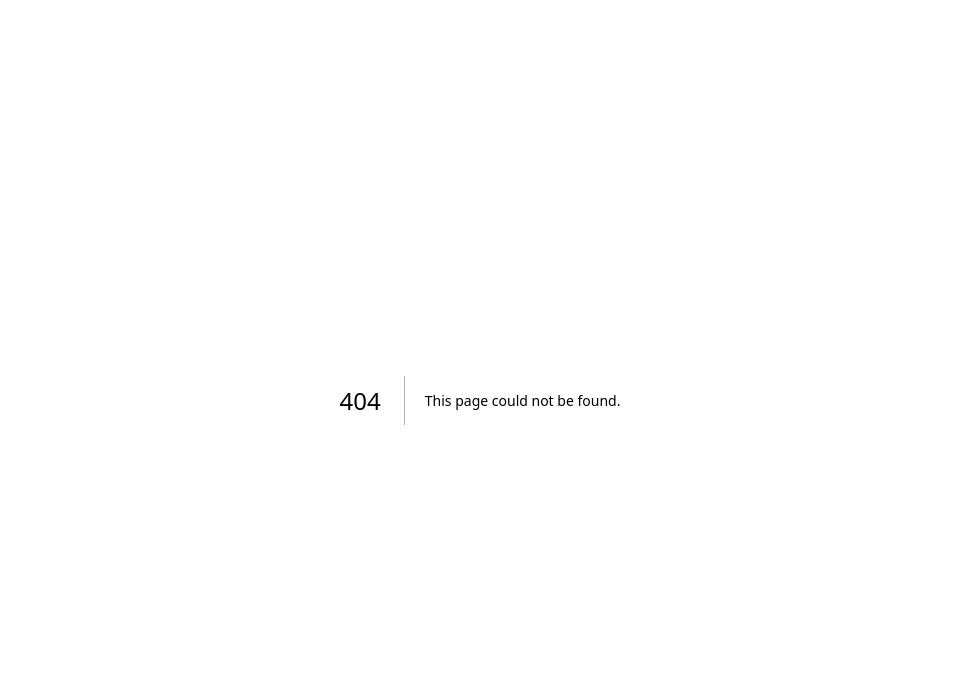
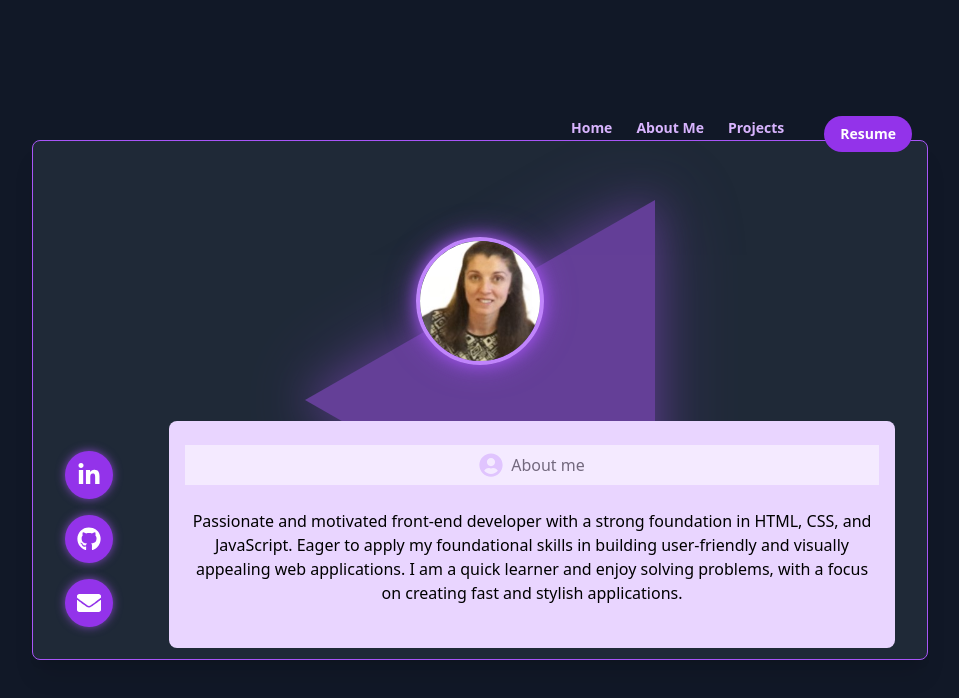
Before and after one commit to JuliaFS/my-portfolio, a Next.js app: page /about in a window 1280 px wide. Before the commit this address had no page. Shown: the top 698 px of the page, without its empty margins (160-1119 px from the left). Built offline with nearby package versions, Linux system fonts and the light colour scheme.

Commit message:
add about section

```diff
--- a/components/HeroSection/HeroSection.tsx
+++ b/components/HeroSection/HeroSection.tsx
@@ -17,7 +17,6 @@ import DrugTrail from "../DrugTrail";
 export default function HeroSection() {
   return (
     <div className="relative min-h-screen bg-gray-900 flex flex-col items-center justify-around p-4">
-
       {/* ✅ Wrapper for positioning the navigation relative to the box */}
       <div className="relative w-full max-w-4xl">
         {/* ✅ Navigation - visually over the top-right of the box */}
@@ -26,11 +25,14 @@ export default function HeroSection() {
         </div>
 
         {/* ✅ Main rectangle box */}
-        <div className="relative bg-gray-800 rounded-lg shadow-xl p-8 overflow-hidden border border-purple-500">
+        <div className="relative bg-gray-800 h-[65vh] rounded-lg shadow-xl p-8 overflow-hidden border border-purple-500">
           <GrowingTriangle />
 
-          <div className="relative z-20 flex flex-col items-center justify-center h-full text-center py-16">
-            <ProfileAvatar src="/images/julia-192px.jpg" alt="Profile Picture" />
+          <div className="z-20 flex flex-col items-center justify-center text-center py-16">
+            <ProfileAvatar
+              src="/images/julia-192px.jpg"
+              alt="Profile Picture"
+            />
             <HeroText
               greeting="HELLO!"
               tagline="I'm Julia, Front-end Developer"
--- a/components/HeroSection/HeroText.tsx
+++ b/components/HeroSection/HeroText.tsx
@@ -37,7 +37,7 @@ export default function HeroText({
   return (
     <>
       {use3DGreeting ? (
-        <div className="relative w-full h-40 flex items-center justify-center">
+        <div className="relative w-full flex items-center justify-center">
           <h1
             ref={textRef}
             className="text-5xl md:text-6xl font-extrabold text-white tracking-wider"
--- a/components/HeroSection/Navigation.tsx
+++ b/components/HeroSection/Navigation.tsx
@@ -1,32 +1,37 @@
 // components/Navigation.tsx
-import React from 'react';
+import Link from "next/link";
 
 export default function Navigation() {
   return (
     <nav className="flex items-center">
-      <a
-        href="#"
+      <Link
+        href="/"
+        className="text-purple-300 hover:text-purple-100 transition duration-300 pr-6 pb-1 relative -top-1"
+      >
+        Home
+      </Link>
+      <Link
+        href="/about"
         className="text-purple-300 hover:text-purple-100 transition duration-300 pr-6 pb-1 relative -top-1"
       >
         About Me
-      </a>
-      <a
-        href="#"
+      </Link>
+
+      <Link
+        href="/projects"
         className="text-purple-300 hover:text-purple-100 transition duration-300 pr-10 pb-1 relative -top-1"
       >
         Projects
-      </a>
-            <a
-        href="/images/Julia-CV.pdf"
+      </Link>
+
+      <a
+        href="/images/CV-julia-new.pdf"
         target="_blank"
         rel="noopener noreferrer"
         className="bg-purple-600 hover:bg-purple-700 text-white font-bold py-2 px-4 rounded-full transition duration-300"
       >
         Resume
       </a>
-      {/* <button className="bg-purple-600 hover:bg-purple-700 text-white font-bold py-2 px-4 rounded-full transition duration-300">
-        Resume
-      </button> */}
     </nav>
   );
 }
--- /dev/null
+++ b/pages/about.tsx
@@ -0,0 +1,59 @@
+// If HeroSection were to receive props, you'd define an interface for them:
+// interface HeroSectionProps {
+//   userName: string;
+//   title: string;
+// }
+
+import { FaUserCircle } from "react-icons/fa";
+import GrowingTriangle from "../components/HeroSection/GrowingTriangle";
+import Navigation from "../components/HeroSection/Navigation";
+import ProfileAvatar from "../components/HeroSection/ProfileAvatar";
+import SocialLinks from "../components/SocialLinks";
+
+// Your HeroSection component code goes here
+export default function AboutMe() {
+  return (
+    <div className="relative min-h-screen bg-gray-900 flex flex-col items-center justify-around p-4">
+      {/* ✅ Wrapper for positioning the navigation relative to the box */}
+      <div className="relative w-full max-w-4xl">
+        {/* ✅ Navigation - visually over the top-right of the box */}
+        <div className="absolute -top-6 right-4 z-30 text-white text-sm font-semibold">
+          <Navigation />
+        </div>
+
+        {/* ✅ Main rectangle box */}
+        <div className="relative bg-gray-800 h-[65vh] rounded-lg shadow-xl p-8 overflow-hidden border border-purple-500">
+          <GrowingTriangle />
+
+          <div className="z-50 flex flex-col items-center justify-center text-center pt-16">
+            <ProfileAvatar
+              src="/images/julia-192px.jpg"
+              alt="Profile Picture"
+            />
+          </div>
+          <div className="flex h-full">
+            <div className="flex flex-col items-center justify-center w-[80px]">
+              <SocialLinks />
+            </div>
+            <div className="flex-1 ml-6 mt-6 relative z-20 h-[50%] p-4 overflow-y-auto text-center bg-purple-200 rounded-lg">
+              <div className="flex w-full items-center justify-center bg-white opacity-50 mb-6 mt-2 py-2 gap-2">
+                <FaUserCircle className="text-purple-300 text-2xl" />
+                <h2>About me</h2>
+              </div>
+              <div>
+                <p>
+                  Passionate and motivated front-end developer with a strong
+                  foundation in HTML, CSS, and JavaScript. Eager to apply my
+                  foundational skills in building user-friendly and visually
+                  appealing web applications. I am a quick learner and enjoy
+                  solving problems, with a focus on creating fast and stylish
+                  applications.
+                </p>
+              </div>
+            </div>
+          </div>
+        </div>
+      </div>
+    </div>
+  );
+}
--- a/pages/index.tsx
+++ b/pages/index.tsx
@@ -1,93 +1,6 @@
-import DrugTrail from '../components/DrugTrail';
-import HeroSection from '../components/HeroSection/HeroSection'; // Adjust path if your structure is different
+// pages/index.tsx
+import HeroSection from "../components/HeroSection/HeroSection";
 
-// You can define a NextPage type if you want, but it's optional for simple pages
-// import type { NextPage } from 'next';
-
-// This is your main page component that Next.js will render
-const HomePage = () => {
-  return (
-    // You're now rendering the HeroSection component here
-    <HeroSection />
-
-  );
-};
-
-export default HomePage;
-
-/*
-Example of an SVG for a glowing triangle (simplified) - this code would also go directly into your TSX
-*/
-// <svg className="absolute inset-0 w-full h-full pointer-events-none" viewBox="0 0 800 600">
-//   <defs>
-//     <filter id="neon-glow">
-//       <feGaussianBlur in="SourceGraphic" stdDeviation="15" result="blur" />
-//       <feColorMatrix in="blur" mode="matrix" values="
-//         1 0 0 0 0
-//         0 1 0 0 0
-//         0 0 1 0 0
-//         0 0 0 10 0
-//       " result="glow" />
-//       <feMerge>
-//         <feMergeNode in="SourceGraphic" />
-//         <feMergeNode in="glow" />
-//       </feMerge>
-//     </filter>
-//   </defs>
-
-//   {/* Outer glowing triangle */}
-//   <polygon
-//     points="400,100 100,500 700,500"
-//     fill="transparent"
-//     stroke="#A855F7" /* Tailwind purple-500 */
-//     strokeWidth="4"
-//     filter="url(#neon-glow)"
-//   />
-
-//   {/* Inner dotted line triangle (you'd need to adjust points for nested triangle) */}
-//   <polygon
-//     points="400,150 150,450 650,450"
-//     fill="transparent"
-//     stroke="#C4B5FD" /* Tailwind purple-300 */
-//     strokeWidth="2"
-//     strokeDasharray="10 10"
-//   />
-// </svg>
-
-
-
-// import { useQuery } from '@tanstack/react-query'
-// import { fetchDeveloperData } from '../utils/fetcher'
-// import RotatedTitle from '../components/RotatedTitle'
-// import TrianglePlane from '../components/TrianglePlane'
-// import DrugTrail from '../components/DrugTrail'
-
-// export default function Home() {
-//   const { data, isLoading, error } = useQuery(['developer'], fetchDeveloperData)
-
-//   if (isLoading)
-//     return (
-//       <main className="min-h-screen bg-black flex items-center justify-center text-white">
-//         Loading...
-//       </main>
-//     )
-
-//   if (error)
-//     return (
-//       <main className="min-h-screen bg-black flex items-center justify-center text-red-500">
-//         Error loading data
-//       </main>
-//     )
-
-//   return (
-//     <main className="min-h-screen bg-black text-white flex flex-col items-center justify-center p-10 relative">
-//       {/* <RotatedTitle /> */}
-//       <div className="w-full h-full">
-//       <TrianglePlane />
-//       <DrugTrail />
-//       </div>
-//       <h1 className="text-5xl font-extrabold mb-4">{data.developer.name}</h1>
-//       <p className="text-xl max-w-xl text-center">{data.developer.bio}</p>
-//     </main>
-//   )
-// }
+export default function HomePage() {
+  return <HeroSection />;
+}
```
Also changed, not shown: 1 other file (tests, documents, lock files or other folders).
